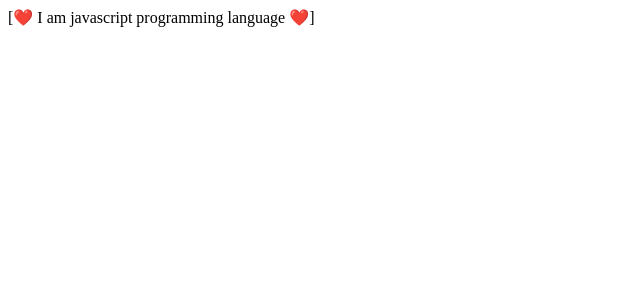
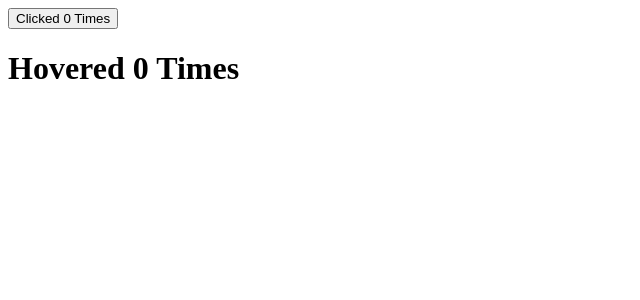
Before and after one commit to thisistanvir/React-with-LWS, a React (Vite) app: page / in a window 1280 px wide. Shown: the top 300 px of the page, without its empty margins (0-640 px from the left). Built offline with nearby package versions, Linux system fonts and the light colour scheme.

Commit message:
Done lesson 13

```diff
--- a/src/App.jsx
+++ b/src/App.jsx
@@ -1,16 +1,12 @@
-import Emoji from "./components/composition/Emoji"
-import Text from "./components/composition/Text"
-import Bracket from "./components/composition/bracket"
+import ClickCounter from "./components/ClickCounter"
+import HoverCounter from "./components/HoverCounter"
 
 function App() {
 
   return (
     <div>
-      <Emoji>
-        {({addEmoji}) => <Bracket>
-        {({addBracket}) => <Text addEmoji={addEmoji} addBracket={addBracket} />}
-        </Bracket>}
-      </Emoji>
+      <ClickCounter/>
+      <HoverCounter/>
     </div>
   )
 
--- /dev/null
+++ b/src/HOC/withCounter.jsx
@@ -0,0 +1,23 @@
+import React from "react";
+
+const withCounter = (OriginalComponent) => {
+  class NewComponent extends React.Component{
+    state = {count:0}
+
+    incrementCount = () => {
+      this.setState((prevState) => ({count: prevState.count + 1}))
+    }
+
+    render(){
+      const {count} = this.state;
+
+      return(
+        <OriginalComponent count={count} increment={this.incrementCount} />
+      )
+    }
+  }
+
+  return NewComponent;
+}
+
+export default withCounter;
--- /dev/null
+++ b/src/components/ClickCounter.jsx
@@ -0,0 +1,13 @@
+import withCounter from "../HOC/withCounter";
+
+
+const ClickCounter = (props) => {
+
+  const {count, increment} = props;
+
+  return(
+    <button type="button" onClick={increment}>Clicked {count} Times</button>
+  )
+}
+
+export default withCounter(ClickCounter);
--- /dev/null
+++ b/src/components/HoverCounter.jsx
@@ -0,0 +1,12 @@
+import withCounter from "../HOC/withCounter";
+
+const HoverCounter = (props) =>{
+
+  const {count, increment} = props;
+
+  return(
+    <h1  onMouseEnter={increment}>Hovered {count} Times</h1>
+  )
+}
+
+export default withCounter(HoverCounter);
```
